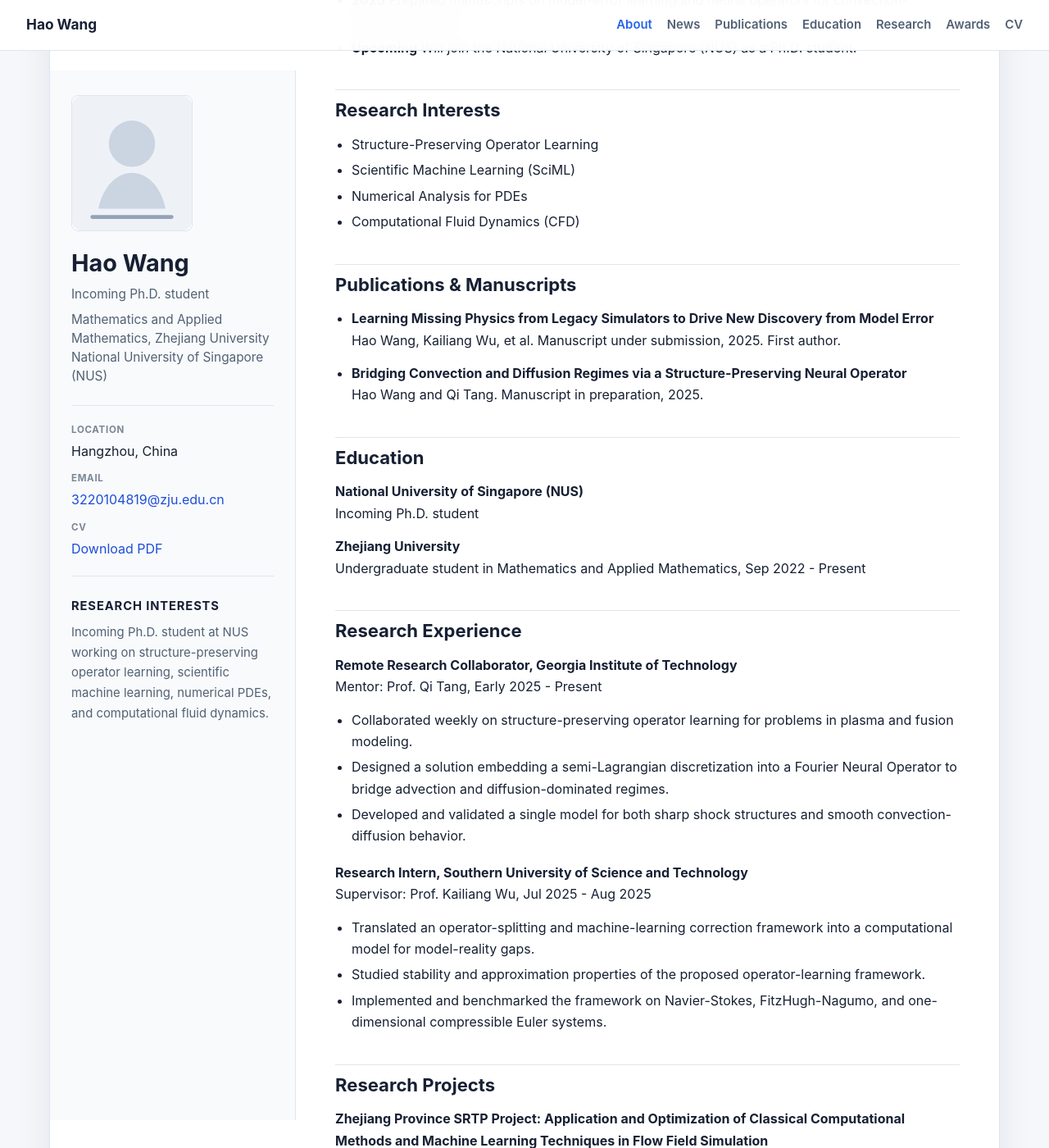
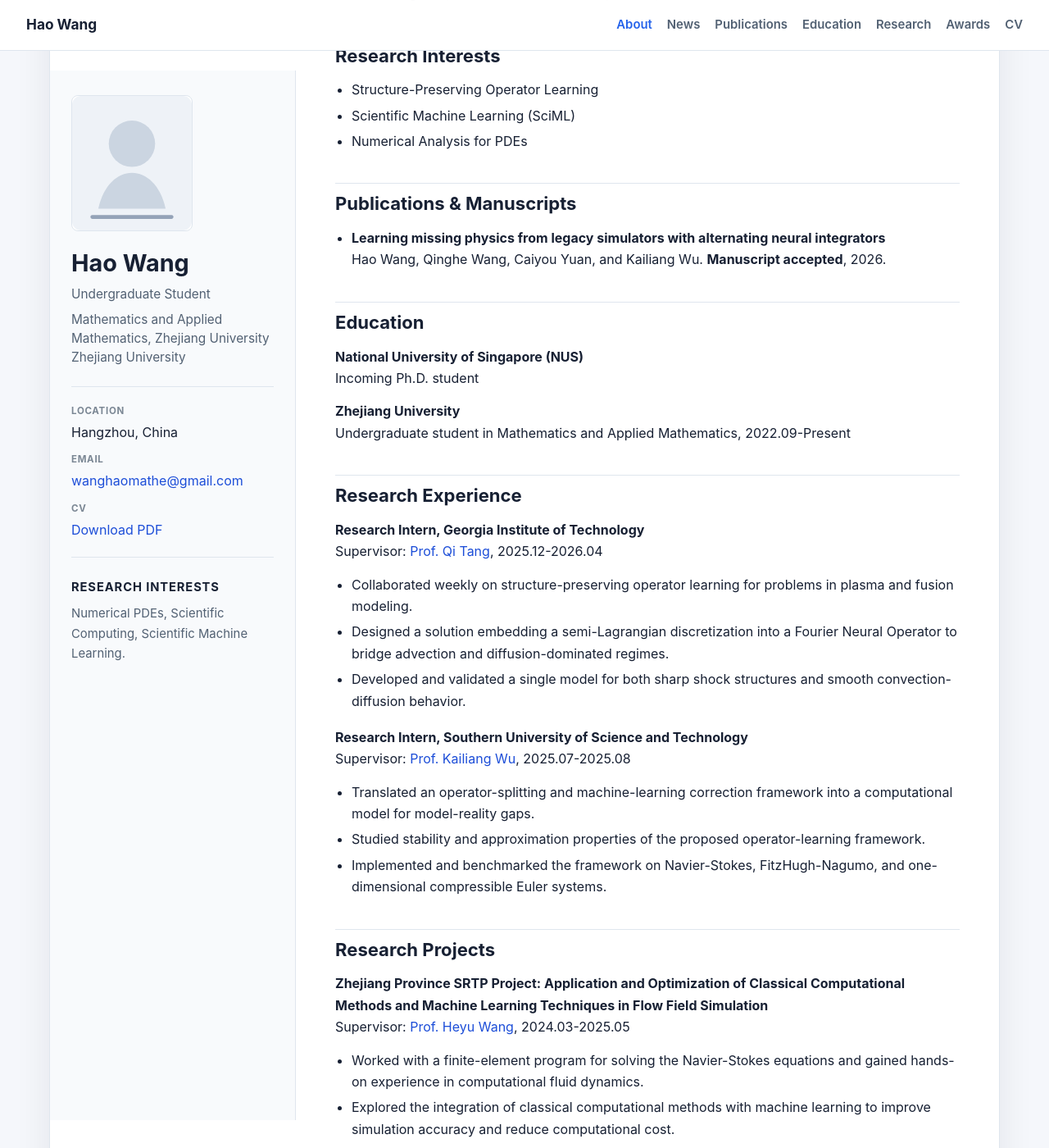
Before and after one commit to shanxue-w/shanxue-w.github.io, an MkDocs documentation site: the page built from docs/index.md, in a window 1280 px wide and 1400 px high, scrolled down 531 px. Shown: the whole window at 82% size. Built offline with MkDocs 1.6.1, drawn with Linux system fonts in a browser that asks for light colours; some of the changed text lies outside the part shown.

Commit message:
Update personal homepage and CV

```diff
--- a/docs/index.md
+++ b/docs/index.md
@@ -1,8 +1,6 @@
 # About
 
 I am an Incoming Ph.D. student at the National University of Singapore (NUS) and an undergraduate student in Mathematics and Applied Mathematics at Zhejiang University. My current interests lie in structure-preserving operator learning, scientific machine learning, numerical analysis for partial differential equations, and computational fluid dynamics.
-
-This homepage is an initial version generated from an older CV snapshot. I will keep the structure stable and update the detailed content as my projects, papers, and links become current.
 
 ## News
 
@@ -16,15 +14,12 @@ This homepage is an initial version generated from an older CV snapshot. I will
 - Structure-Preserving Operator Learning
 - Scientific Machine Learning (SciML)
 - Numerical Analysis for PDEs
-- Computational Fluid Dynamics (CFD)
 
 ## Publications & Manuscripts
 
-- **Learning Missing Physics from Legacy Simulators to Drive New Discovery from Model Error**
-  Hao Wang, Kailiang Wu, et al. Manuscript under submission, 2025. First author.
+- **Learning missing physics from legacy simulators with alternating neural integrators**
+  Hao Wang, Qinghe Wang, Caiyou Yuan, and Kailiang Wu. **Manuscript accepted**, 2026.
 
-- **Bridging Convection and Diffusion Regimes via a Structure-Preserving Neural Operator**
-  Hao Wang and Qi Tang. Manuscript in preparation, 2025.
 
 ## Education
 
@@ -32,19 +27,19 @@ This homepage is an initial version generated from an older CV snapshot. I will
 Incoming Ph.D. student
 
 **Zhejiang University**
-Undergraduate student in Mathematics and Applied Mathematics, Sep 2022 - Present
+Undergraduate student in Mathematics and Applied Mathematics, 2022.09-Present
 
 ## Research Experience
 
-**Remote Research Collaborator, Georgia Institute of Technology**
-Mentor: Prof. Qi Tang, Early 2025 - Present
+**Research Intern, Georgia Institute of Technology**
+Supervisor: [Prof. Qi Tang](https://tangqi.github.io/), 2025.12-2026.04
 
 - Collaborated weekly on structure-preserving operator learning for problems in plasma and fusion modeling.
 - Designed a solution embedding a semi-Lagrangian discretization into a Fourier Neural Operator to bridge advection and diffusion-dominated regimes.
 - Developed and validated a single model for both sharp shock structures and smooth convection-diffusion behavior.
 
 **Research Intern, Southern University of Science and Technology**
-Supervisor: Prof. Kailiang Wu, Jul 2025 - Aug 2025
+Supervisor: [Prof. Kailiang Wu](https://sites.google.com/site/klwuhomepage/), 2025.07-2025.08
 
 - Translated an operator-splitting and machine-learning correction framework into a computational model for model-reality gaps.
 - Studied stability and approximation properties of the proposed operator-learning framework.
@@ -53,7 +48,7 @@ Supervisor: Prof. Kailiang Wu, Jul 2025 - Aug 2025
 ## Research Projects
 
 **Zhejiang Province SRTP Project: Application and Optimization of Classical Computational Methods and Machine Learning Techniques in Flow Field Simulation**
-Supervisor: Prof. Wang He-Yu, Mar 2024 - May 2025
+Supervisor: [Prof. Heyu Wang](https://person.zju.edu.cn/wangheyu), 2024.03-2025.05
 
 - Worked with a finite-element program for solving the Navier-Stokes equations and gained hands-on experience in computational fluid dynamics.
 - Explored the integration of classical computational methods with machine learning to improve simulation accuracy and reduce computational cost.
@@ -69,7 +64,7 @@ Supervisor: Prof. Wang He-Yu, Mar 2024 - May 2025
 
 ## Seminars & Reading Groups
 
-- **Fourier Analysis Reading Group**, Zhejiang University, Jul 2024
+- **Fourier Analysis Reading Group**, Zhejiang University, 2024.07
   Studied *Fourier Analysis: An Introduction* by E. M. Stein and R. Shakarchi.
 
 - **Finite Element Methods Reading Group**, Zhejiang University, 2024
--- a/mkdocs.yml
+++ b/mkdocs.yml
@@ -1,7 +1,7 @@
 site_name: Hao Wang
 site_author: Hao Wang
 site_description: Personal academic homepage of Hao Wang.
-site_url: https://hao.wang.github.io/
+site_url: https://shanxue-w.github.io
 docs_dir: docs
 site_dir: site
 
@@ -23,14 +23,14 @@ nav:
 extra:
   profile:
     name: Hao Wang
-    title: Incoming Ph.D. student
-    affiliation: National University of Singapore (NUS)
+    title: Undergraduate Student
+    affiliation: Zhejiang University
     department: Mathematics and Applied Mathematics, Zhejiang University
     location: Hangzhou, China
-    email: 3220104819@zju.edu.cn
+    email: wanghaomathe@gmail.com
     avatar: assets/img/avatar-placeholder.svg
     cv_pdf: files/WangHao_CV.pdf
-    summary: Incoming Ph.D. student at NUS working on structure-preserving operator learning, scientific machine learning, numerical PDEs, and computational fluid dynamics.
+    summary: Numerical PDEs, Scientific Computing, Scientific Machine Learning.
   homepage_nav:
     - title: About
       href: "#about"
```
Also changed, not shown: other parts of docs/index.md (+1 -1 lines), docs/superpowers/plans/2026-05-31-mkdocs-personal-homepage.md (deleted, +0 -130 lines), docs/superpowers/specs/2026-05-31-personal-homepage-design.md (deleted, +0 -31 lines), 5 other files.
